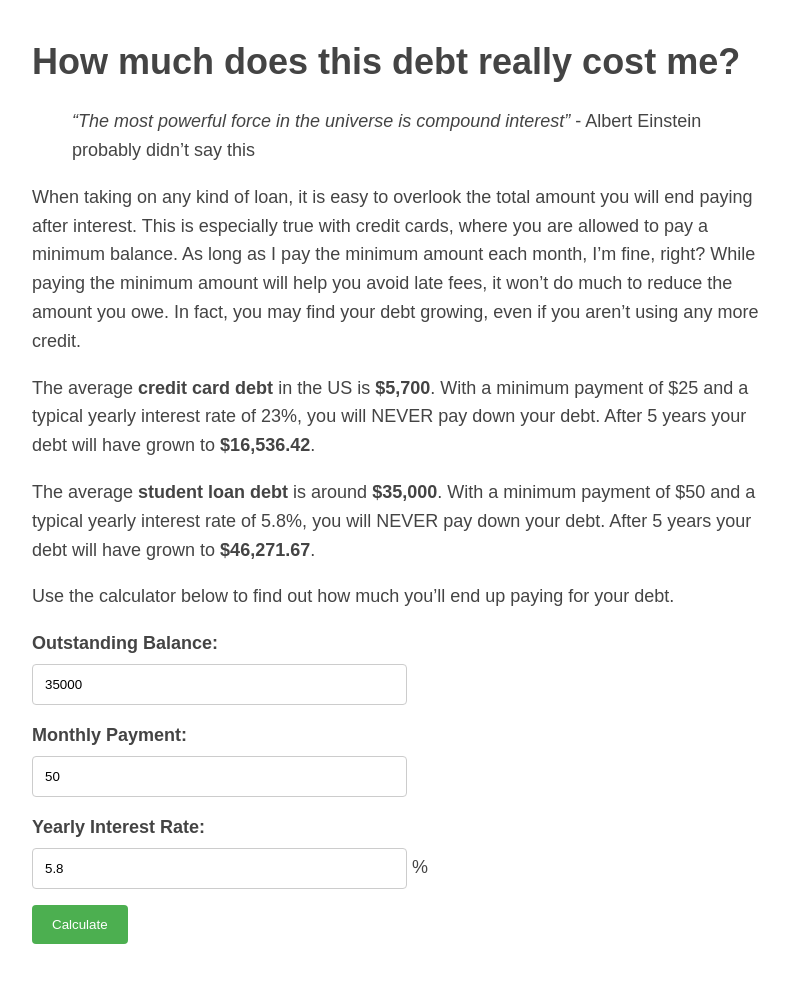
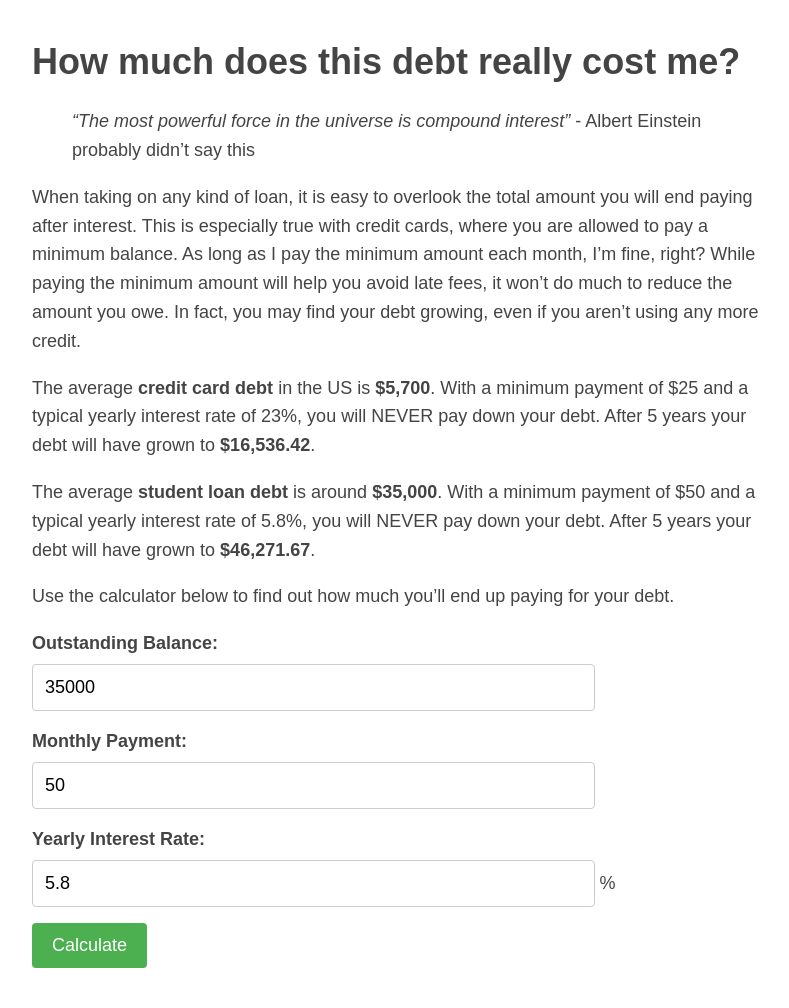
Before and after one commit to Finance-Calculator/interest-calculator, a Jekyll site: the page built from index.markdown, in a window 1280 px wide. Shown: the whole page, without its empty margins (233-1022 px from the left). Built offline with Jekyll 4.4.1, drawn with Linux system fonts in a browser that asks for light colours; our own code applies the rules of GitHub Pages for plain Markdown files; before the commit the page ends 984 px from its top, so only the background shows below that.

Commit message:
fixing input sizes

```diff
--- a/_layouts/default.html
+++ b/_layouts/default.html
@@ -1,14 +1,16 @@
 <!DOCTYPE html>
 <html>
   <head>
+    <meta content="width=device-width, initial-scale=1" name="viewport"/>
+
     <style type="text/css">
         body {
             margin:40px auto;
             max-width:750px;
             line-height:1.6;
-            font-size:18px;
             color:#444;
             padding:0 10px;
+            font-size: 18px;
             font-family: Arial, Helvetica, sans-serif;
         }
 
@@ -23,17 +25,18 @@
         }
 
         input[type=number]{
-            width: 50%; /* Full width */
-            padding: 12px; /* Some padding */
-            border: 1px solid #ccc; /* Gray border */
-            border-radius: 4px; /* Rounded borders */
-            box-sizing: border-box; /* Make sure that padding and width stays in place */
-            margin-top: 6px; /* Add a top margin */
-            margin-bottom: 16px; /* Bottom margin */
-            resize: vertical /* Allow the user to vertically resize the textarea (not horizontally) */
+            font-size: 18px;
+            width: 75%;
+            padding: 12px;
+            border: 1px solid #ccc;
+            border-radius: 4px;
+            box-sizing: border-box;
+            margin-top: 6px;
+            margin-bottom: 16px;
         }
 
         input[type=submit] {
+            font-size: 18px;
             display: block;
             background-color: #4CAF50;
             color: white;
```
